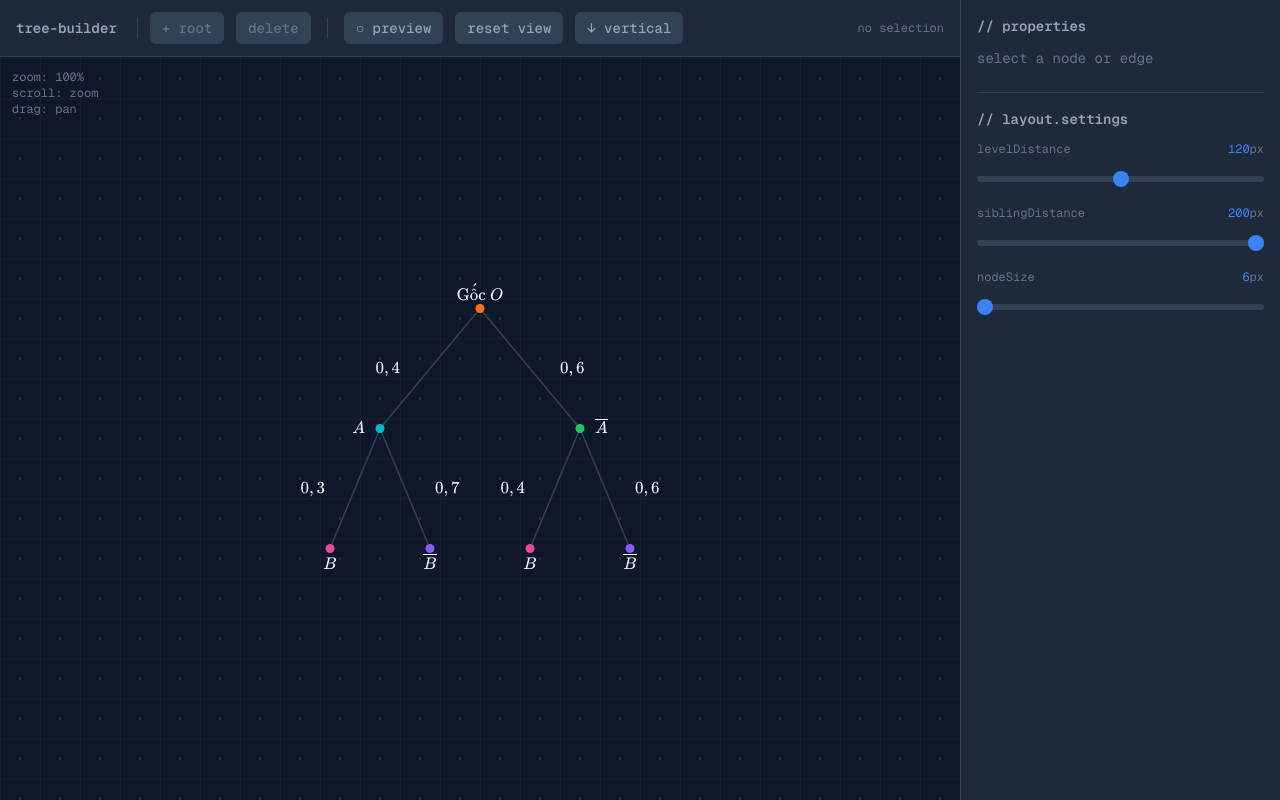
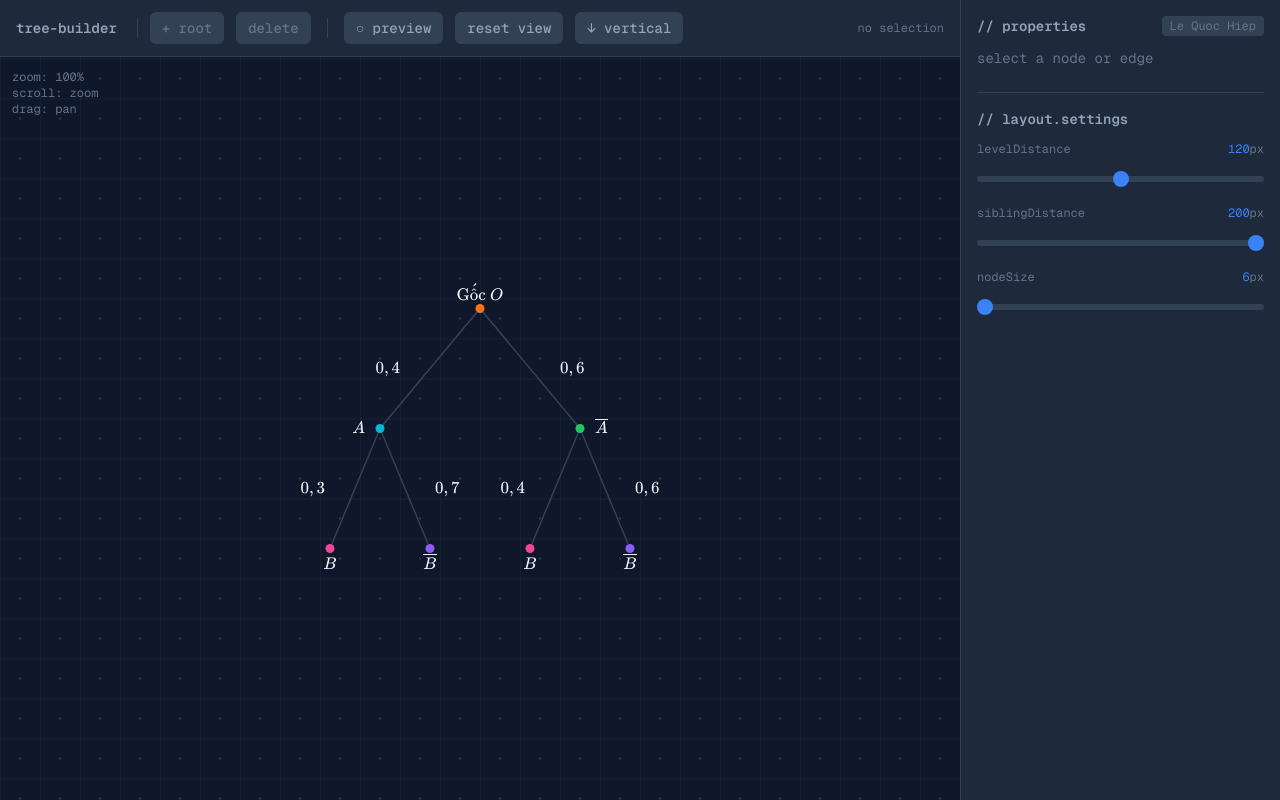
Before and after one commit to hiep1987/so-do-cay, a Next.js app: page / in a window 1280 px wide. Built offline with nearby package versions, Linux system fonts and the light colour scheme.

Commit message:
feat(panel): add author credit link to property panel headers

```diff
--- a/src/components/panel/property-panel.tsx
+++ b/src/components/panel/property-panel.tsx
@@ -26,9 +26,19 @@ export function PropertyPanel() {
   if (!selectedId || !selectedType) {
     return (
       <div className="mb-6">
-        <h3 className="text-sm font-mono font-semibold text-text-secondary mb-3">
+        <div className="flex items-center justify-between mb-3">
+          <h3 className="text-sm font-mono font-semibold text-text-secondary">
             // properties
           </h3>
+          <a
+            href="https://www.facebook.com/hiep.lequoc.31/"
+            target="_blank"
+            rel="noopener noreferrer"
+            className="text-xs font-mono text-text-muted bg-surface-elevated px-2 py-0.5 rounded hover:text-primary transition-colors"
+          >
+            Le Quoc Hiep
+          </a>
+        </div>
         <p className="text-sm font-mono text-text-muted">
           select a node or edge
         </p>
@@ -40,9 +50,19 @@ export function PropertyPanel() {
   if (selectedType === 'node' && selectedNode) {
     return (
       <div className="mb-6">
-        <h3 className="text-sm font-mono font-semibold text-text-secondary mb-3">
+        <div className="flex items-center justify-between mb-3">
+          <h3 className="text-sm font-mono font-semibold text-text-secondary">
             // node.properties
           </h3>
+          <a
+            href="https://www.facebook.com/hiep.lequoc.31/"
+            target="_blank"
+            rel="noopener noreferrer"
+            className="text-xs font-mono text-text-muted bg-surface-elevated px-2 py-0.5 rounded hover:text-primary transition-colors"
+          >
+            Le Quoc Hiep
+          </a>
+        </div>
 
         {/* Label input */}
         <div className="mb-4">
@@ -148,9 +168,19 @@ export function PropertyPanel() {
   if (selectedType === 'edge' && selectedEdge) {
     return (
       <div className="mb-6">
-        <h3 className="text-sm font-mono font-semibold text-text-secondary mb-3">
+        <div className="flex items-center justify-between mb-3">
+          <h3 className="text-sm font-mono font-semibold text-text-secondary">
             // edge.properties
           </h3>
+          <a
+            href="https://www.facebook.com/hiep.lequoc.31/"
+            target="_blank"
+            rel="noopener noreferrer"
+            className="text-xs font-mono text-text-muted bg-surface-elevated px-2 py-0.5 rounded hover:text-primary transition-colors"
+          >
+            Le Quoc Hiep
+          </a>
+        </div>
 
         {/* Label input */}
         <div className="mb-4">
```
Lines whose indentation alone changed are shown as unchanged.
